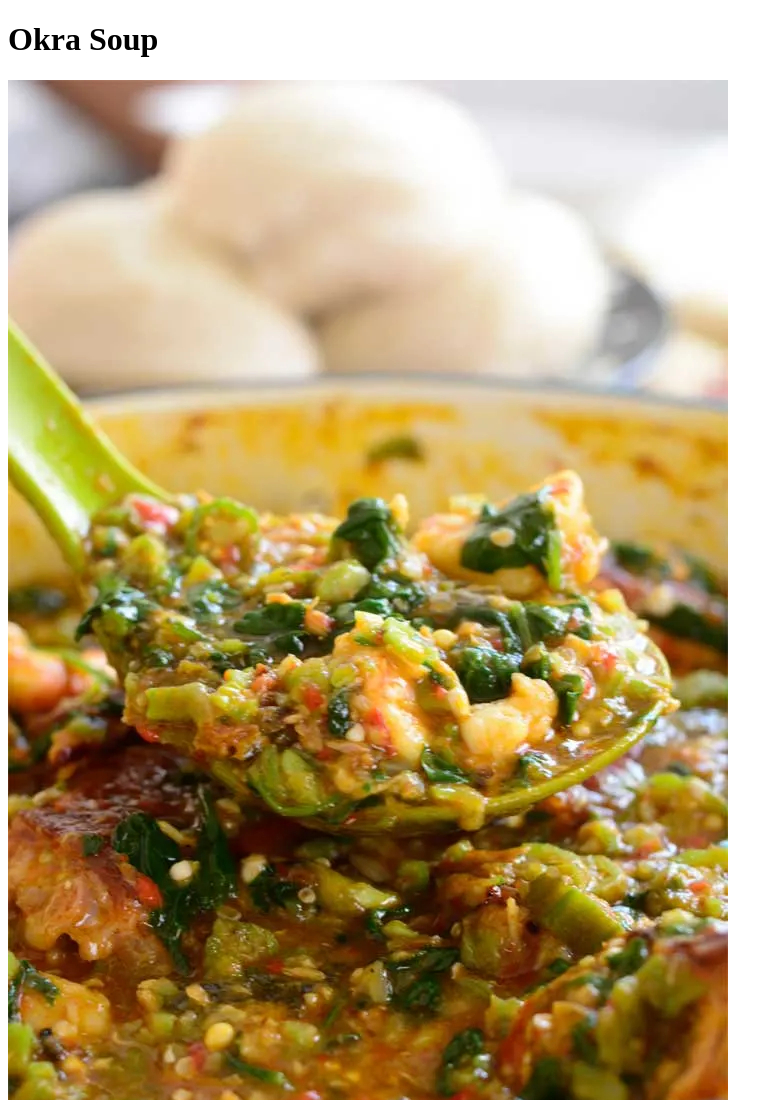
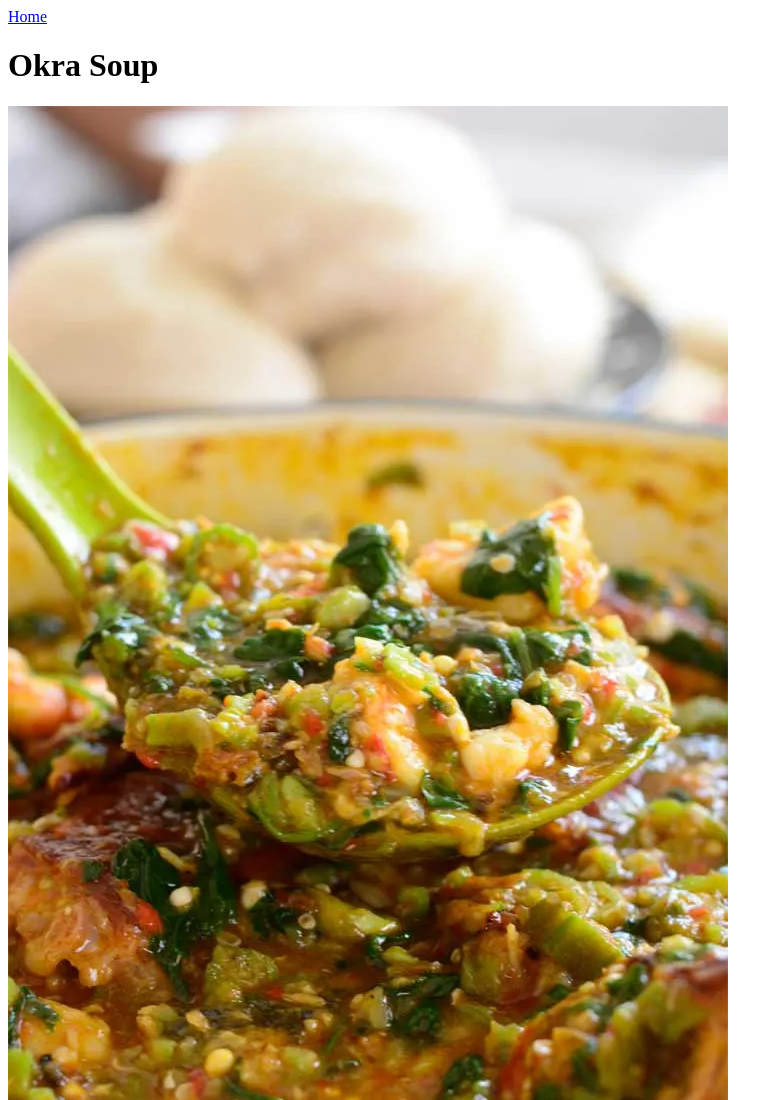
Before and after one commit to alukojohn/odin-recipes, a plain HTML site: page recipes/okrasoup.html in a window 1280 px wide. Shown: the top 1100 px of the page, without its empty margins (0-783 px from the left). Drawn offline with Linux system fonts and the light colour scheme.

Commit message:
Update okrasoup.html

```diff
--- a/recipes/okrasoup.html
+++ b/recipes/okrasoup.html
@@ -7,6 +7,7 @@
     <title>okrasoup</title>
 </head>
 <body>
+    <a href="/odin-recipes/index.html">Home</a>
     <h1>Okra Soup</h1>
     <img src="/odin-recipes/recipes/okra.jpg" alt="okrasoup image">
 <h2>Okra Soup Recipe</h2>
```
